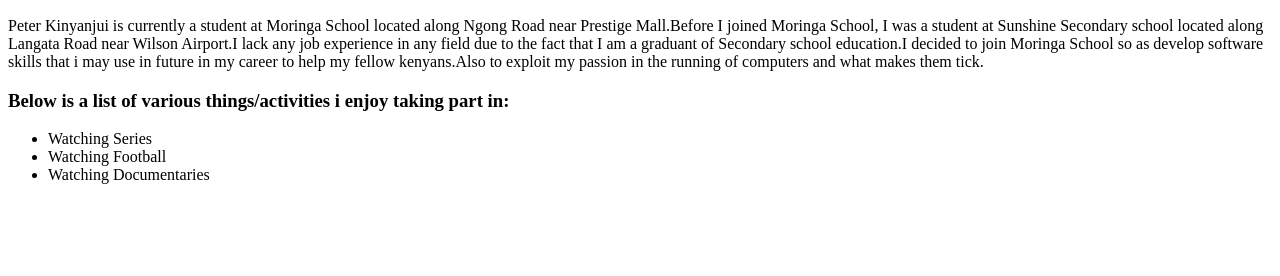
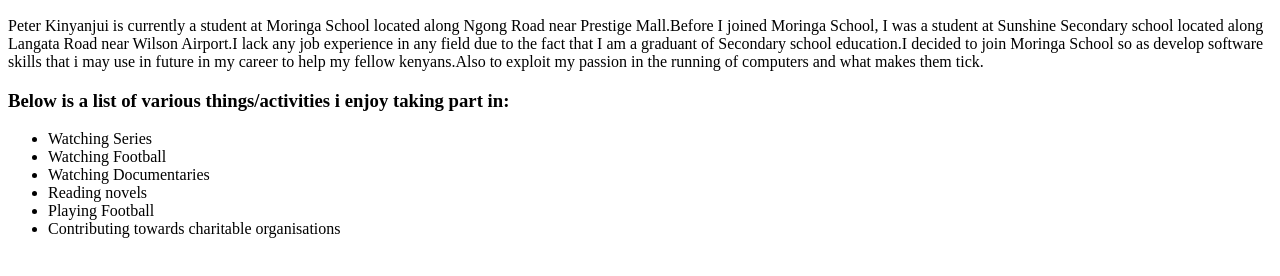
Before and after one commit to KIKIKILOKJ/Portfolio-project, a plain HTML site: page index.html in a window 1280 px wide. Shown: the part 110-386 px from the top of the page. Drawn offline with Linux system fonts and the light colour scheme.

Commit message:
Add to the initial webpage

```diff
--- a/index.html
+++ b/index.html
@@ -14,6 +14,9 @@
        <li>Watching Series</li>
        <li>Watching Football</li>
        <li>Watching Documentaries</li>
+       <li>Reading novels</li>
+       <li>Playing Football</li>
+       <li>Contributing towards charitable organisations</li>
 
      </ul>
 
```
